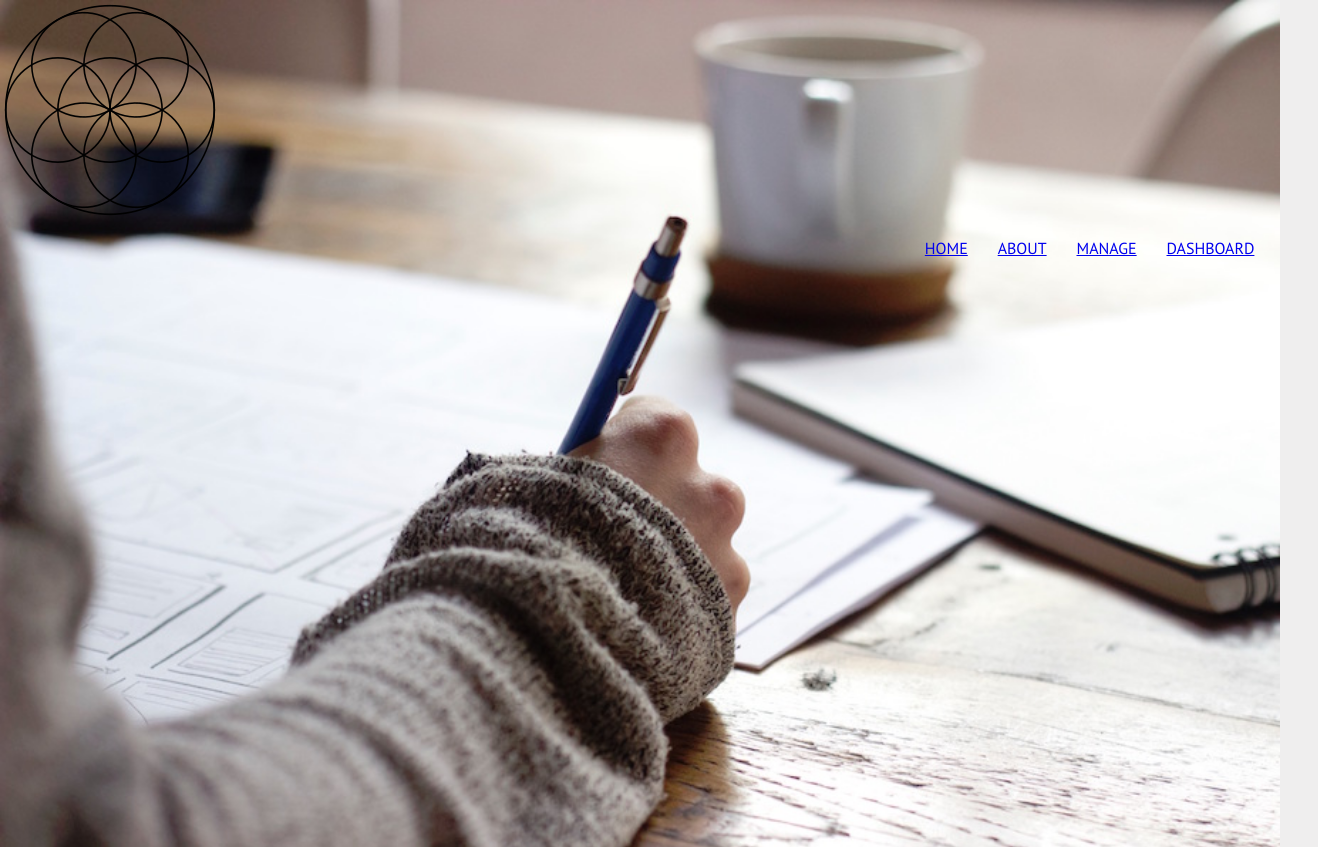
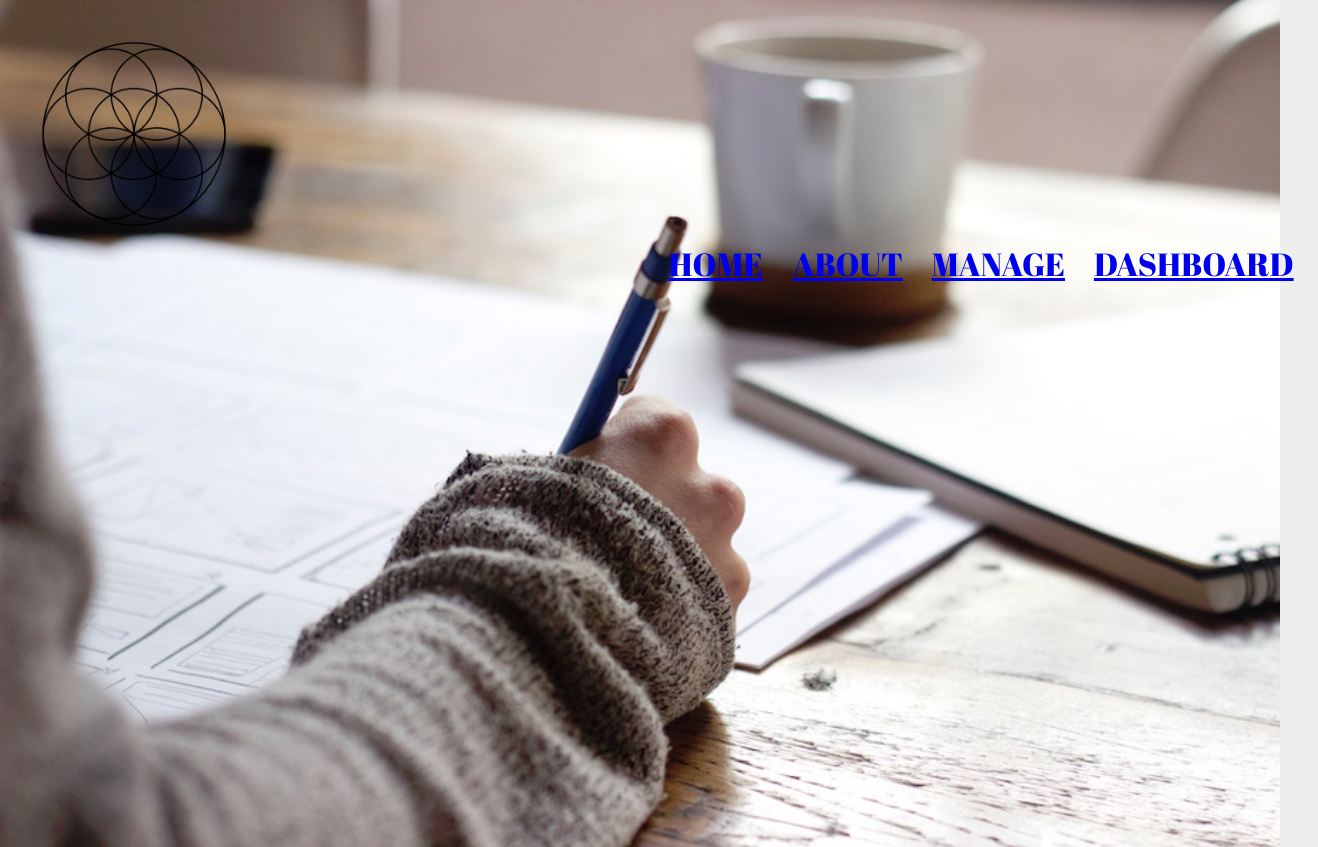
Before and after one commit to martypdx/TimeTracker, a website: page public/index.html in a window 1280 px wide. Shown: the top 847 px of the page, 1318 px wide, since content can reach past the window. Drawn offline with nearby package versions, Linux system fonts and the light colour scheme.

Commit message:
Adjust font

```diff
--- a/public/index.html
+++ b/public/index.html
@@ -5,7 +5,7 @@
   <title>Time Tracker</title>
 
   <!-- Imported font links -->
-  <link href="https://fonts.googleapis.com/css?family=PT+Sans|PT+Sans+Narrow" rel="stylesheet">
+  <link href="https://fonts.googleapis.com/css?family=Abril+Fatface|Raleway" rel="stylesheet">
 
   <!-- CSS script links -->
   <link rel='stylesheet' href='vendor/styles/normalize.css'>
--- a/public/styles/base.css
+++ b/public/styles/base.css
@@ -1,12 +1,12 @@
 body {
   background-color: #efeeee;
-  font-family: 'PT Sans', sans-serif;
+  font-family: 'Raleway', sans-serif;
   font-size: 1em;
   color: #0b1440;
 }
 
 h1 {
-  font-family: 'PT Sans Narrow', sans-serif;
+  font-family: 'Abril Fatface', cursive;
 }
 
 /* Header: logo/headline */
@@ -24,3 +24,8 @@ h1 {
   list-style-type: none;
   text-align: right;
 }
+
+.main-nav li {
+  font-family: 'Abril Fatface', cursive;
+  font-size: 2em;
+}
--- a/public/styles/layout.css
+++ b/public/styles/layout.css
@@ -11,16 +11,16 @@ html, body, #container, main, .tab-container, #landing-page, #signup-page, #setu
 }
 
 /* Header */
-.main-header, .main-nav {
+.main-nav {
   position: absolute;
   display: block;
   width: 100%;
+  margin: 3%;
 }
 
 /* Header: main-nav */
 .main-nav ul {
   display: block;
-  padding: 0;
   text-align: right;
 }
 
@@ -30,7 +30,7 @@ html, body, #container, main, .tab-container, #landing-page, #signup-page, #setu
 }
 
 /* Images */
-.logo {
+.logo img {
   display: block;
   width: 15%;
   text-align: left;
```
